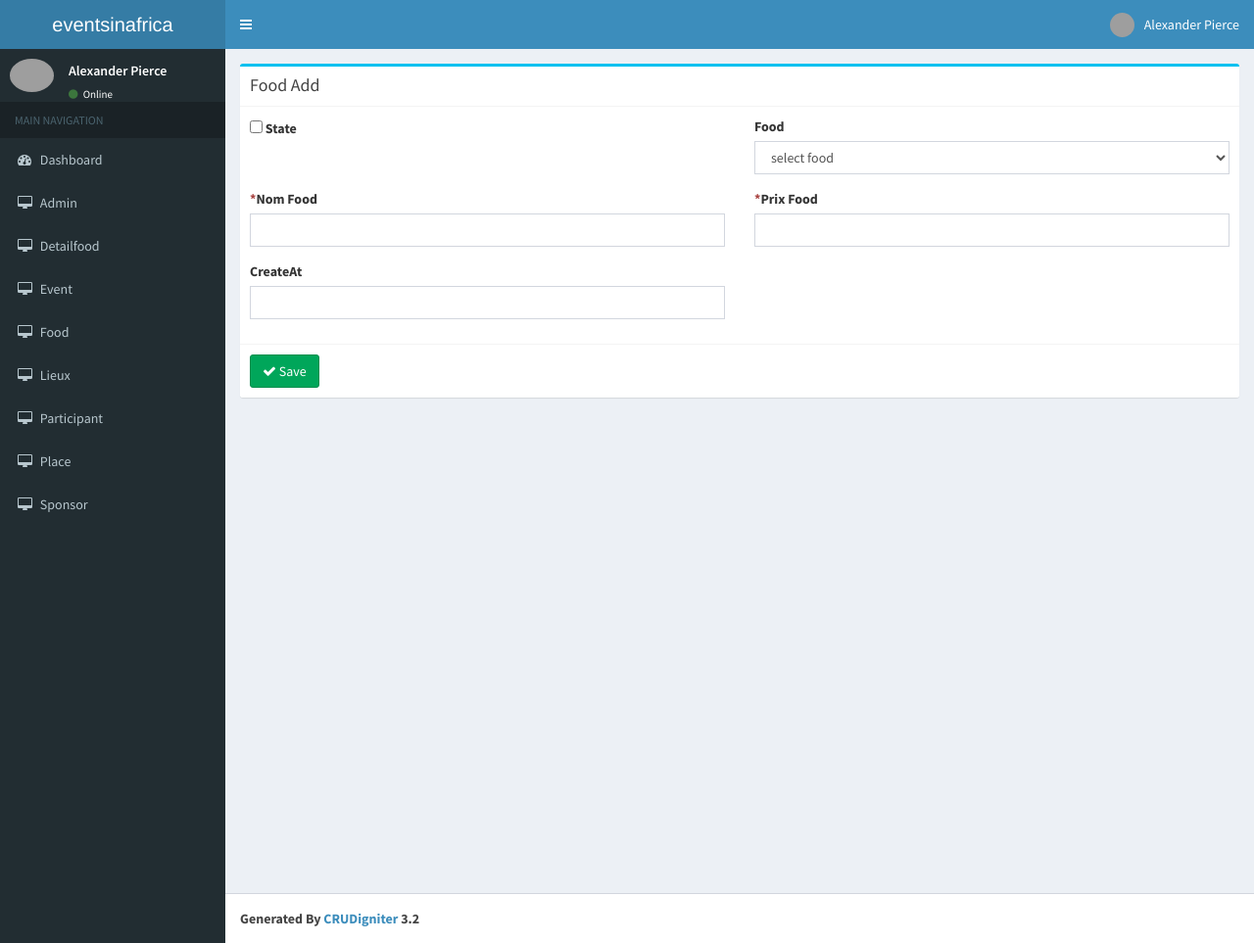
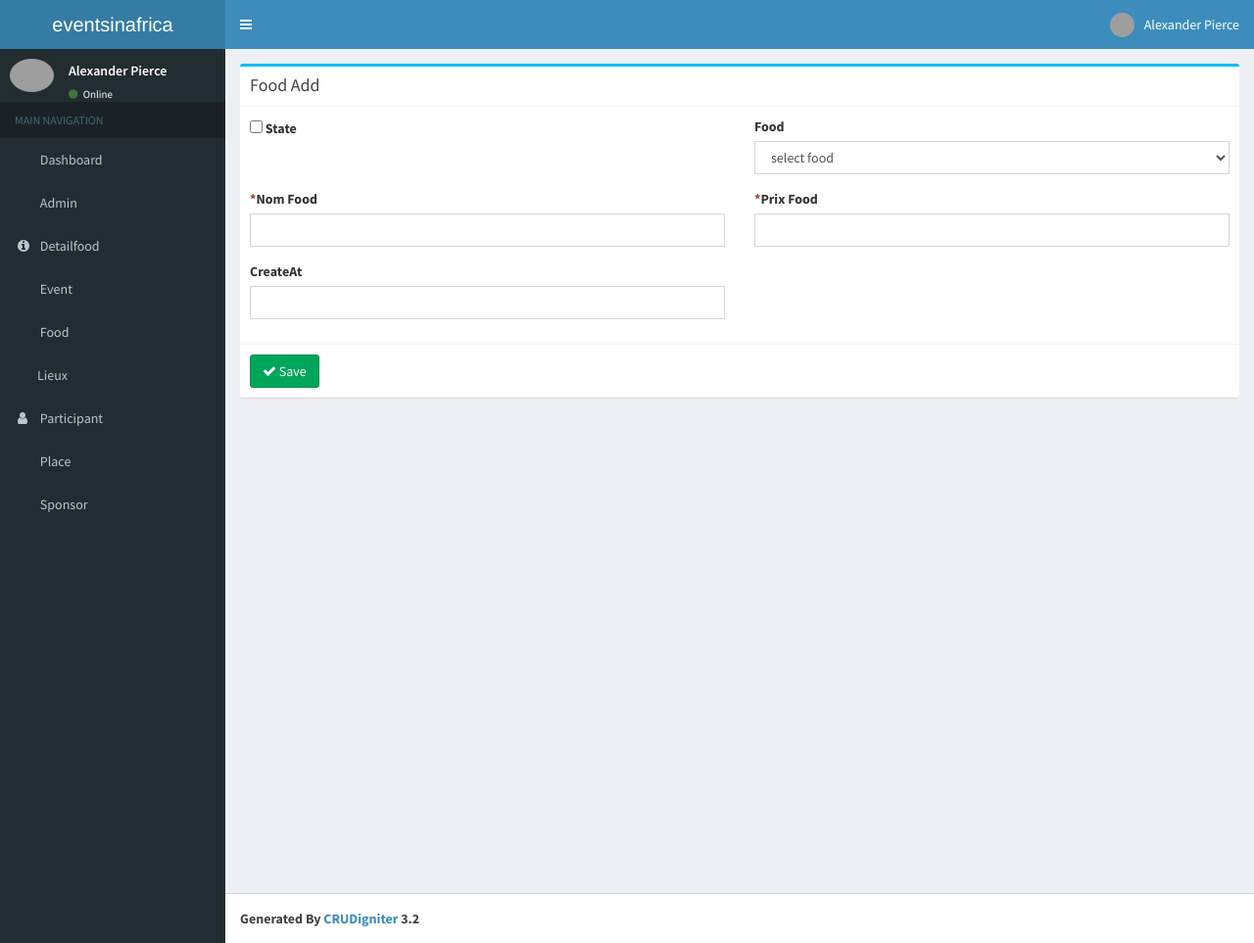
Before and after one commit to SySarah/event-africa, a CodeIgniter app: page /eventsinafrica/index.php/food/add in a window 1280 px wide. Shown: the whole page at 98% size. Run offline with CodeIgniter, Linux system fonts and the light colour scheme; data that the repository does not hold is empty; some libraries are stand-ins or nearby versions; grey boxes are pictures that could not be loaded.

Commit message:
[UPDATE] Changement des icons

```diff
--- a/application/views/layouts/main.php
+++ b/application/views/layouts/main.php
@@ -10,6 +10,7 @@
         <link rel="stylesheet" href="<?php echo site_url('resources/css/bootstrap.min.css');?>">
         <!-- Font Awesome -->
         <link rel="stylesheet" href="<?php echo site_url('resources/css/font-awesome.min.css');?>">
+        <link rel="stylesheet" href="<?php echo site_url('resources/css/all.min.css');?>">
         <!-- QuickSand -->
         <link rel="stylesheet" href="https://fonts.googleapis.com/css?family=Quicksand&display=swap">
         <!-- Ionicons -->
@@ -95,12 +96,12 @@
                         <li class="header">MAIN NAVIGATION</li>
                         <li>
                             <a href="<?php echo site_url();?>">
-                                <i class="fa fa-dashboard"></i> <span>Dashboard</span>
+                                <i class="fa fa-tachometer-alt"></i> <span>Dashboard</span>
                             </a>
                         </li>
 						<li>
                             <a href="#">
-                                <i class="fa fa-desktop"></i> <span>Admin</span>
+                                <i class="fa fa-user-shield"></i> <span>Admin</span>
                             </a>
                             <ul class="treeview-menu">
 								<li class="active">
@@ -113,7 +114,7 @@
                         </li>
 						<li>
                             <a href="#">
-                                <i class="fa fa-desktop"></i> <span>Detailfood</span>
+                                <i class="fa fa-info-circle"></i> <span>Detailfood</span>
                             </a>
                             <ul class="treeview-menu">
 								<li class="active">
@@ -126,7 +127,7 @@
                         </li>
 						<li>
                             <a href="#">
-                                <i class="fa fa-desktop"></i> <span>Event</span>
+                                <i class="fa fa-calendar-alt"></i> <span>Event</span>
                             </a>
                             <ul class="treeview-menu">
 								<li class="active">
@@ -139,7 +140,7 @@
                         </li>
 						<li>
                             <a href="#">
-                                <i class="fa fa-desktop"></i> <span>Food</span>
+                                <i class="fa fa-hamburger"></i> <span>Food</span>
                             </a>
                             <ul class="treeview-menu">
 								<li class="active">
@@ -152,7 +153,7 @@
                         </li>
 						<li>
                             <a href="#">
-                                <i class="fa fa-desktop"></i> <span>Lieux</span>
+                                <i class="fa fa-map-marker-alt"></i><span>Lieux</span>
                             </a>
                             <ul class="treeview-menu">
 								<li class="active">
@@ -165,7 +166,7 @@
                         </li>
 						<li>
                             <a href="#">
-                                <i class="fa fa-desktop"></i> <span>Participant</span>
+                                <i class="fa fa-user"></i> <span>Participant</span>
                             </a>
                             <ul class="treeview-menu">
 								<li class="active">
@@ -178,7 +179,7 @@
                         </li>
 						<li>
                             <a href="#">
-                                <i class="fa fa-desktop"></i> <span>Place</span>
+                                <i class="fa fa-chair"></i> <span>Place</span>
                             </a>
                             <ul class="treeview-menu">
 								<li class="active">
@@ -191,7 +192,7 @@
                         </li>
 						<li>
                             <a href="#">
-                                <i class="fa fa-desktop"></i> <span>Sponsor</span>
+                                <i class="fa fa-hands-helping"></i> <span>Sponsor</span>
                             </a>
                             <ul class="treeview-menu">
 								<li class="active">
@@ -263,5 +264,6 @@
         <script src="<?php echo site_url('resources/js/moment.js');?>"></script>
         <script src="<?php echo site_url('resources/js/bootstrap-datetimepicker.min.js');?>"></script>
         <script src="<?php echo site_url('resources/js/global.js');?>"></script>
+        <script src="<?php echo site_url('resources/js/all.min.js');?>"></script>
     </body>
 </html>
```
